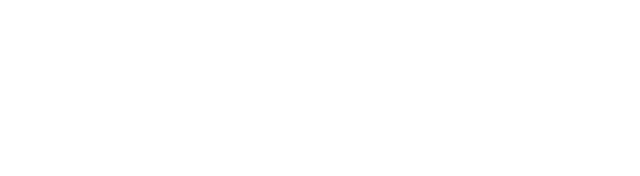
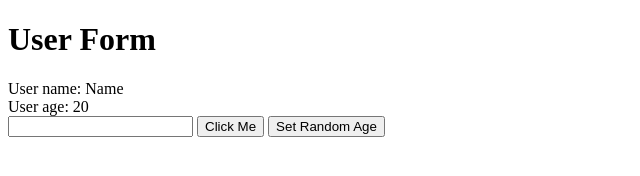
Before and after one commit to johnyun930/Web-TypeScript, a website with bundled scripts: page index.html in a window 1280 px wide. Shown: the whole page, without its empty margins (0-640 px from the left). Built offline with nearby package versions, Linux system fonts and the light colour scheme; data requests are answered from the project's data file.

Commit message:
add events and rendering

```diff
--- a/index.html
+++ b/index.html
@@ -6,6 +6,7 @@
     <title>Document</title>
 </head>
 <body>
+    <div id="root"></div>
     <script src="./src/index.ts"></script>
 
 </body>
--- a/src/index.ts
+++ b/src/index.ts
@@ -1,9 +1,12 @@
-import {User} from './models/User';
+import { User } from './models/User';
+import {UserForm} from './views/UserForm';
 
-const collection = User.buildUserCollection();
+const user= User.buildUser({name: "Name", age:20});
 
-collection.on('change',()=>{
-    console.log(collection)
-})
+const userForm = new UserForm(
+    document.getElementById('root'),
+    user
 
-collection.fetch();
+)
+
+userForm.render();
--- a/src/models/User.ts
+++ b/src/models/User.ts
@@ -30,4 +30,10 @@ export class User extends Model<UserProps>{
             );
     }
 
+    setRandomAge(): void {
+        const age = Math.round(Math.random()* 100);
+        this.set({age});
+
+    }
+
 }
--- /dev/null
+++ b/src/views/UserForm.ts
@@ -0,0 +1,62 @@
+import { User } from "../models/User";
+
+export class UserForm{
+    constructor(public parent: Element, public model: User){
+        this.model.on('change',()=>{
+            this.bindModel();
+        })
+    };
+
+    bindModel(): void{
+        this.model.on('change',()=>{
+            this.render();
+        })
+    }
+
+    eventsMap(): {[key:string]: ()=>void}{
+        return{
+            'click:.set-age': this.onSetAgeClick
+        }
+    }
+
+    onSetAgeClick = (): void=>{
+        this.model.setRandomAge();
+        console.log('button was clicked');
+    }
+
+
+    template(): string {
+        return`
+        <div>
+        <h1>User Form</h1>
+        <div>User name: ${this.model.get('name')}</div>
+        <div>User age: ${this.model.get('age')}</div>
+
+        <input />
+        <button>Click Me</button>
+        <button class="set-age">Set Random Age</button>
+        </div>
+        `
+    }
+
+    bindEvents(fragments:DocumentFragment): void {
+        const eventsMap = this.eventsMap();
+
+        for(let eventKey in eventsMap) {
+            const[eventName, selector] = eventKey.split(":");
+            fragments.querySelectorAll(selector).forEach(element =>{
+                element.addEventListener(eventName,eventsMap[eventKey]);
+            });
+        }
+    }
+
+    render(): void {
+        this.parent.innerHTML = '';
+        const templateElement = document.createElement('template');
+        templateElement.innerHTML = this.template();
+
+        this.bindEvents(templateElement.content);
+        this.parent.append(templateElement.content);
+
+    }
+}
```
Also changed, not shown: dist/index.html, 2 other files.
